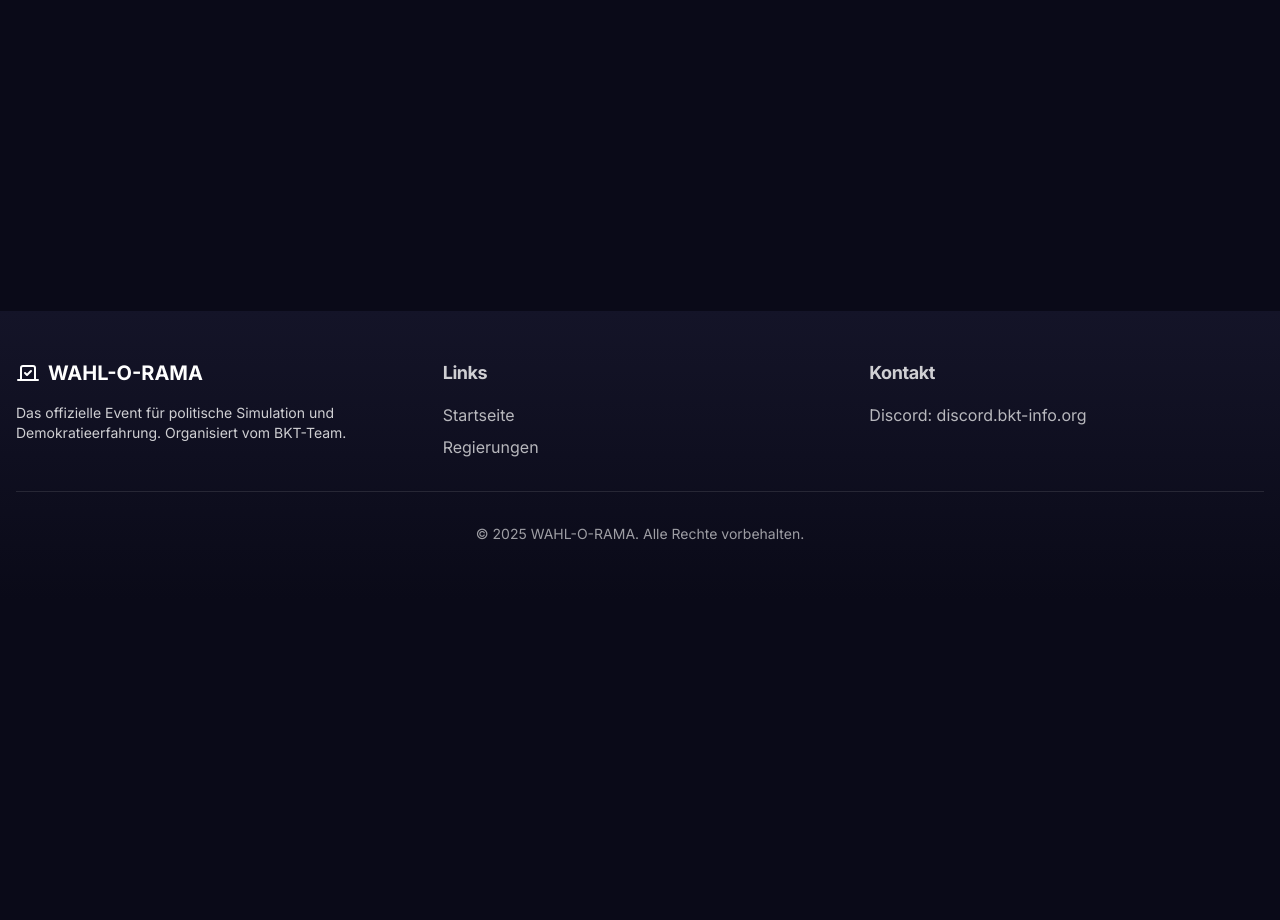
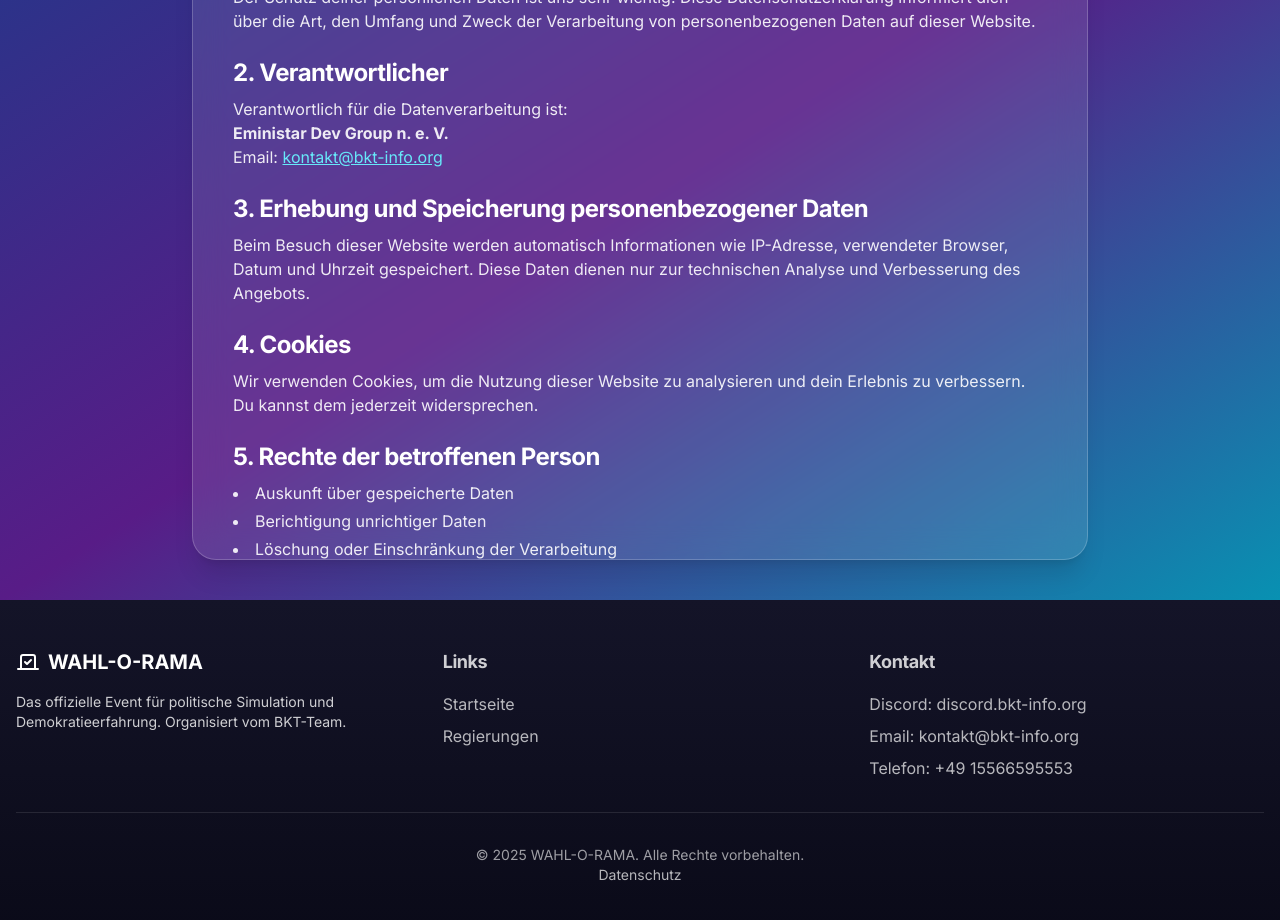
Before and after one commit to Bundnis-Kevin-Teller/wahl-o-rama-web, a React (Vite) app: page /datenschutz in a window 1280 px wide. Shown: the part 200-1120 px from the top of the page. Before the commit the page ends 800 px from the top, so only its background shows below. Built offline with nearby package versions, Linux system fonts and the light colour scheme.

Commit message:
Emin - Datenschutzseite hinzugefügt

```diff
--- a/package.json
+++ b/package.json
@@ -14,10 +14,11 @@
     "cors": "^2.8.5",
     "express": "^5.1.0",
     "lucide-react": "^0.344.0",
-    "react-router-dom": "^6.22.3"
+    "react-router-dom": "^6.30.1"
   },
   "devDependencies": {
     "@eslint/js": "^9.9.1",
+    "@types/bcryptjs": "^2.4.6",
     "@types/react": "^18.3.22",
     "@types/react-dom": "^18.3.7",
     "@vitejs/plugin-react": "^4.3.1",
--- a/src/App.tsx
+++ b/src/App.tsx
@@ -6,7 +6,7 @@ import GovernmentsPage from './pages/GovernmentsPage';
 import GovernmentDetailPage from './pages/GovernmentDetailPage';
 import LoginPage from "./pages/LoginPage.tsx";
 import UserPage from "./pages/UserPage.tsx";
-
+import DatenschutzPage from './pages/DatenschutzPage';
 
 function App() {
   return (
@@ -20,6 +20,7 @@ function App() {
             <Route path="/government/:id" element={<GovernmentDetailPage />} />
             <Route path="/login" element={<LoginPage />}/>
             <Route path="/user/:id" element={<UserPage />} />
+            <Route path="/datenschutz" element={<DatenschutzPage />} />
           </Routes>
         </main>
         <Footer />
--- /dev/null
+++ b/src/components/Datenschutz.tsx
@@ -0,0 +1,73 @@
+import React from 'react';
+import { Link } from 'react-router-dom';
+
+const Datenschutz: React.FC = () => {
+    return (
+        <div className="min-h-screen flex items-center justify-center bg-gradient-to-br from-blue-900 via-purple-900 to-cyan-600 text-white px-4 py-10">
+            <div className="w-full max-w-4xl bg-white/10 backdrop-blur-lg border border-white/20 rounded-3xl shadow-xl p-10 space-y-6 overflow-auto max-h-[90vh]">
+                <h1 className="text-4xl font-bold drop-shadow-[0_0_12px_rgba(0,255,255,0.5)] text-center">
+                    🛡️ Datenschutz­erklärung
+                </h1>
+
+                <section>
+                    <h2 className="text-2xl font-semibold mb-2">1. Allgemeines</h2>
+                    <p className="text-white/90">
+                        Der Schutz deiner persönlichen Daten ist uns sehr wichtig. Diese Datenschutzerklärung informiert dich über die Art, den Umfang und Zweck der Verarbeitung von personenbezogenen Daten auf dieser Website.
+                    </p>
+                </section>
+
+                <section>
+                    <h2 className="text-2xl font-semibold mb-2">2. Verantwortlicher</h2>
+                    <p className="text-white/90">
+                        Verantwortlich für die Datenverarbeitung ist: <br />
+                        <strong>Eministar Dev Group n. e. V.</strong><br />
+                        Email: <a href="mailto:kontakt@bkt-info.org" className="underline text-cyan-300 hover:text-cyan-200">kontakt@bkt-info.org</a>
+                    </p>
+                </section>
+
+                <section>
+                    <h2 className="text-2xl font-semibold mb-2">3. Erhebung und Speicherung personenbezogener Daten</h2>
+                    <p className="text-white/90">
+                        Beim Besuch dieser Website werden automatisch Informationen wie IP-Adresse, verwendeter Browser, Datum und Uhrzeit gespeichert. Diese Daten dienen nur zur technischen Analyse und Verbesserung des Angebots.
+                    </p>
+                </section>
+
+                <section>
+                    <h2 className="text-2xl font-semibold mb-2">4. Cookies</h2>
+                    <p className="text-white/90">
+                        Wir verwenden Cookies, um die Nutzung dieser Website zu analysieren und dein Erlebnis zu verbessern. Du kannst dem jederzeit widersprechen.
+                    </p>
+                </section>
+
+                <section>
+                    <h2 className="text-2xl font-semibold mb-2">5. Rechte der betroffenen Person</h2>
+                    <ul className="list-disc list-inside text-white/90 space-y-1">
+                        <li>Auskunft über gespeicherte Daten</li>
+                        <li>Berichtigung unrichtiger Daten</li>
+                        <li>Löschung oder Einschränkung der Verarbeitung</li>
+                        <li>Widerspruch gegen die Verarbeitung</li>
+                        <li>Datenübertragbarkeit</li>
+                    </ul>
+                </section>
+
+                <section>
+                    <h2 className="text-2xl font-semibold mb-2">6. Kontakt</h2>
+                    <p className="text-white/90">
+                        Wenn du Fragen zum Datenschutz hast, schreibe uns gerne an <a href="mailto:kontakt@bkt-info.org" className="underline text-cyan-300 hover:text-cyan-200">kontakt@bkt-info.org</a>.
+                    </p>
+                </section>
+
+                <div className="pt-6 text-center">
+                    <Link
+                        to="/"
+                        className="text-cyan-300 hover:text-cyan-100 underline transition-all duration-200"
+                    >
+                        Zurück zur Startseite
+                    </Link>
+                </div>
+            </div>
+        </div>
+    );
+};
+
+export default Datenschutz;
--- a/src/components/Footer.tsx
+++ b/src/components/Footer.tsx
@@ -40,12 +40,20 @@ const Footer: React.FC = () => {
             <h3 className="font-semibold text-lg mb-4">Kontakt</h3>
             <ul className="space-y-2">
               <li className="text-white/70">Discord: <a href={"https://discord.bkt-info.org"}>discord.bkt-info.org</a></li>
+              <li className="text-white/70">Email: <a href={"mailto:kontakt@bkt-info.org"}>kontakt@bkt-info.org</a></li>
+              <li className="text-white/70">Telefon: +49 15566595553</li>
             </ul>
           </div>
         </div>
 
         <div className="border-t border-white/10 mt-8 pt-8 text-center text-sm text-white/60">
           <p>© {new Date().getFullYear()} WAHL-O-RAMA. Alle Rechte vorbehalten.</p>
+          <ul>
+                <Link to="/datenschutz" className="text-white/70 hover:text-white transition-colors">
+                  Datenschutz
+                </Link>
+              </ul>
+
           <p className="mt-2">
 
           </p>
--- a/src/components/Login.tsx
+++ b/src/components/Login.tsx
@@ -1,6 +1,6 @@
 import React, { useState, FormEvent } from 'react';
 import bcrypt from "bcryptjs";
-import { Users } from "../data/users.ts"
+import { Users } from "../data/users"
 
 const Login: React.FC = () => {
 
--- /dev/null
+++ b/src/pages/DatenschutzPage.tsx
@@ -0,0 +1,8 @@
+import React from 'react';
+import Datenschutz from '../components/Datenschutz';
+
+const DatenschutzPage: React.FC = () => {
+    return <Datenschutz />;
+};
+
+export default DatenschutzPage;
```
Also changed, not shown: 1 other file (tests, documents, lock files or other folders).
